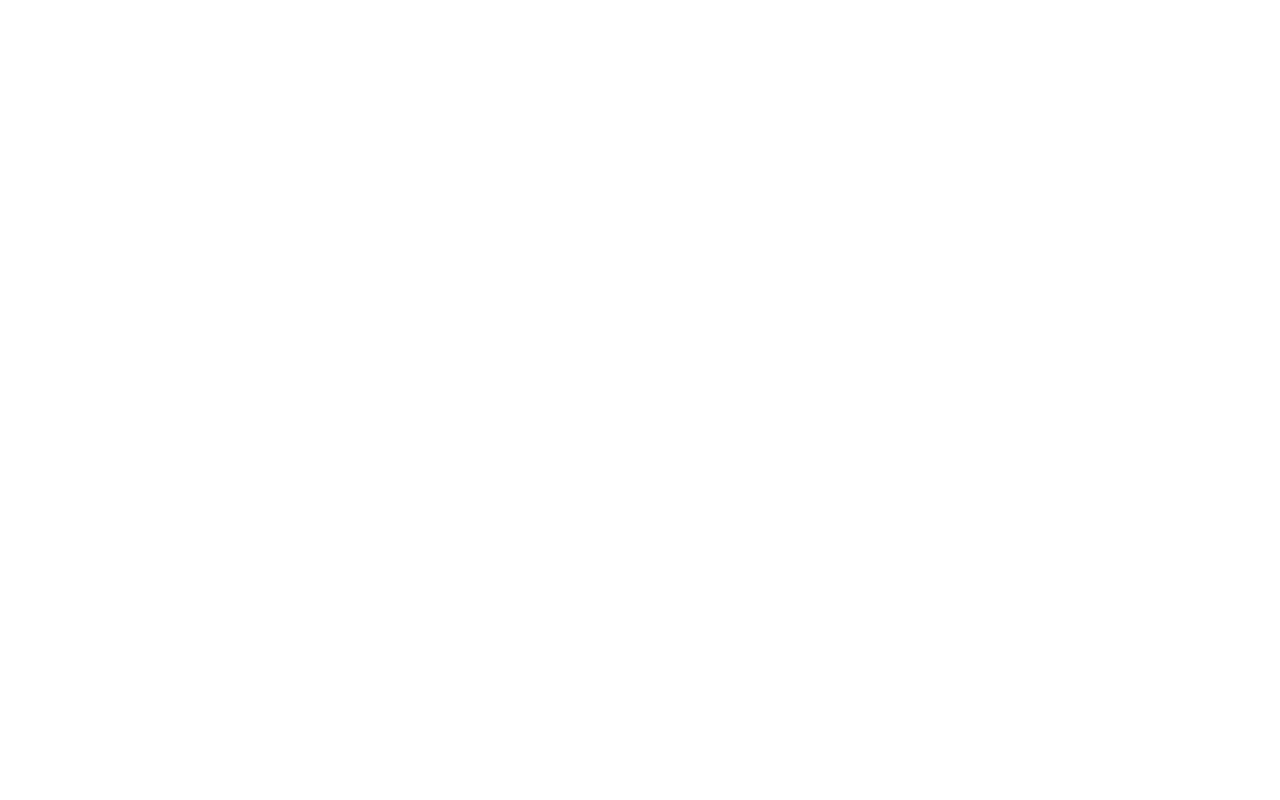
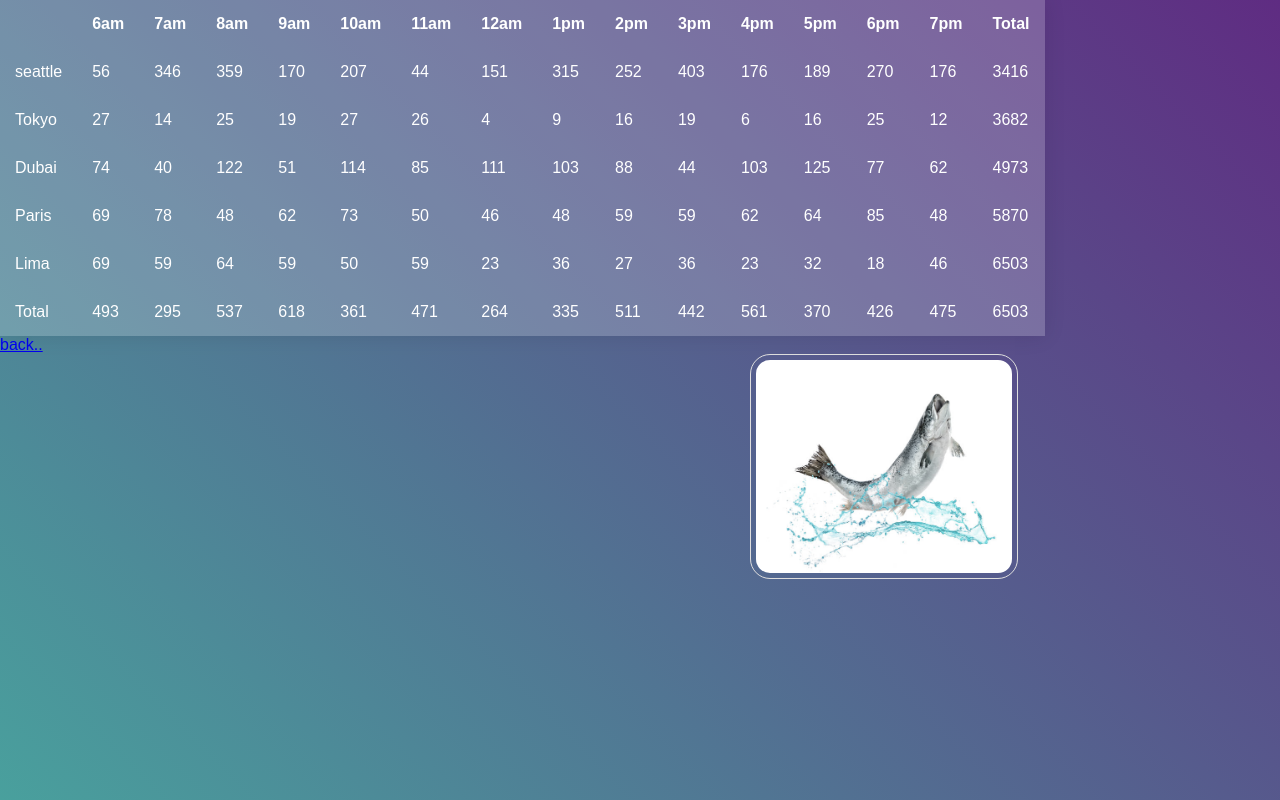
Before and after one commit to MURADALSHORMAN/SC_project, a plain HTML site: page sales.html in a window 1280 px wide. Drawn offline with Linux system fonts and the light colour scheme.

Commit message:
finished

```diff
--- a/css/style.css
+++ b/css/style.css
@@ -0,0 +1,84 @@
+body{
+    margin-top:50px;
+    margin-left: 50px;
+}
+img{
+    width: 20%;
+    border: 1px solid #ddd;
+    border-radius: 20px;
+    padding: 5px;
+    filter: grayscale(50%);
+    margin-left: 750px;
+    margin-right:auto;
+
+
+
+
+}
+
+
+html,
+body {
+	height: 100%;
+}
+
+body {
+	margin: 0;
+	background: linear-gradient(45deg, #49a09d, #5f2c82);
+	font-family: sans-serif;
+	font-weight: 100;
+}
+
+.container {
+	position: absolute;
+	top: 50%;
+	left: 50%;
+	transform: translate(-50%, -50%);
+}
+
+table {
+	width: 800px;
+	border-collapse: collapse;
+	overflow: hidden;
+	box-shadow: 0 0 20px rgba(0,0,0,0.1);
+}
+
+th,
+td {
+	padding: 15px;
+	background-color: rgba(255,255,255,0.2);
+	color: #fff;
+}
+
+th {
+	text-align: left;
+}
+
+thead {
+	th {
+		background-color: #55608f;
+	}
+}
+
+tbody {
+	tr {
+		&:hover {
+			background-color: rgba(255,255,255,0.3);
+		}
+	}
+	td {
+		position: relative;
+		&:hover {
+			&:before {
+				content: "";
+				position: absolute;
+				left: 0;
+				right: 0;
+				top: -9999px;
+				bottom: -9999px;
+				background-color: rgba(255,255,255,0.2);
+				z-index: -1;
+			}
+		}
+	}
+}
--- a/js/app.js
+++ b/js/app.js
@@ -1,7 +1,8 @@
 'use striect'
 let workingHours=['6am','7am','8am','9am','10am','11am','12am','1pm','2pm','3pm','4pm','5pm','6pm','7pm'];
-let totalPurhour=[];
+let totalPurhour=[0,0,0,0,0,0,0,0,0,0,0,0,0,0,0];
 let totalBranch=0;
+let y=0;
 function getRndnum(min, max) {
   return Math.floor(Math.random() * (max - min) ) + min;
 }
@@ -11,121 +12,155 @@ function Salmoncookies (namelocation,minCust,maxCust,avrage) {
   this.minmCust=minCust;
   this.maxmCust=maxCust;
   this.avrage=avrage;
-  this.coustmernumber=[];
-  this.purchascookies=[];
+  this.coustmernumber=[0];
+  this.purchascookies=[0];
+  // console.log(this.coustmernumber);
+  // console.log(this.purchascookies);
 
-
-
-//   this.getRndCusts = function(){
-//       for(let i=0;i<workingHours.length;i++){
-
-//     this.coustmernumber[i]=getRndnum(this.minCust,this.maxCust);
-
-//       }
-//     };
-
-//     this.purCookieshour = function(){
-
-//     for(let i=0;i<workingHours.length;i++){
-
-//       this.purchascookies[i]=(this.coustmernumber[i]*this.avrage).floor;
-//       totalBranch=totalBranch+this.purchascookies[i];
-//       totalPurhour[i]=totalPurhour[i]+this.purchascookies[i];
-
-//       }
-//     };
-
-//   this.render = function (){
-
-//   const table2El=document.getElementById('table1');
-//   const table3EL=document.createElement('table');
-//   table2El.appendChild(table3EL);
-//   const trEl=document.createElement('tr');
-//   table3EL.appendChild(trEl);
-
-// for(i=0;i<workingHours.length;i++){
-
-//   let thEl=document.createElement('th');
-//   trEl.appendChild(thEl);
-//   thEl.textContent= workingHours[i];
-// }
-
-
-//   const tr1El=document.createElement('tr');
-//   table3EL.appendChild(tr1El);
-// for( i=1;i<this.purchascookies.length;i++){
-
-//   let th1El=document.createElement('td');
-//   let j=i-1;
-//   tr1El.appendChild(td1El);
-//   td1El.textContent=this.purchascookies[i-1];
-// };
-
-
-// };
 };
 
 
 Salmoncookies.prototype.getRndCusts = function(min,max){
-  for(let i=0;i<workingHours.length;i++){
+  for(let i=0;i<=workingHours.length;i++){
 
 this.coustmernumber[i]=getRndnum(this.minmCust,this.maxmCust);
-
-  }
-};
-
-Salmoncookies.prototype.purCookieshour = function(){
-
-for(let i=0;i<workingHours.length;i++){
-
-  this.purchascookies[i]=(this.coustmernumber[i]*this.avrage).floor;
-  totalBranch=totalBranch+this.purchascookies[i];
-  totalPurhour[i]=totalPurhour[i]+this.purchascookies[i];
-
   }
 };
 
 
-this.render = function (){
+Salmoncookies.prototype.purCookieshour = function(){
 
-  const table2El=document.getElementById('table1');
-  const table3EL=document.createElement('table');
-  table2El.appendChild(table3EL);
-  const trEl=document.createElement('tr');
-  table3EL.appendChild(trEl);
+for(let i=0;i<=workingHours.length;i++){
 
-for(i=0;i<workingHours.length;i++){
+  this.purchascookies[i]=Math.floor((this.coustmernumber[i]*this.avrage));
+  totalBranch=totalBranch+this.purchascookies[i];
+  // totalPurhour[i]?totalPurhour[i]+=this.purchascookies[i]:totalPurhour[i]=this.purchascookies[i]
+  totalPurhour[i]+=this.purchascookies[i];
+console.log(totalBranch);
+console.log(totalPurhour[i]);
+console.log(this.purchascookies);
+  }
+};
 
-  let thEl=document.createElement('th');
-  trEl.appendChild(thEl);
-  thEl.textContent= workingHours[i];
-}
+  const SectionEl= document.getElementById('section');
+  const table=document.createElement('table');
+  SectionEl.appendChild(table);
+
+  /// contant of the table function
+Salmoncookies.prototype.render = function (){
 
 
-  const tr1El=document.createElement('tr');
-  table3EL.appendChild(tr1El);
-for( i=1;i<this.purchascookies.length;i++){
+  let tr1El=document.createElement('tr');
+  table.appendChild(tr1El);
+  for(let i=0;i<=this.purchascookies.length;i++){
+    if(i==0){
+      let tdEl=document.createElement('td');
+      tr1El.appendChild(tdEl);
+      tdEl.textContent=this.namelocation;
+    }
 
-  let th1El=document.createElement('td');
-  let j=i-1;
-  tr1El.appendChild(td1El);
-  td1El.textContent=this.purchascookies[i-1];
+   else if(i!==0 && i<this.purchascookies.length){
+  let tdEl=document.createElement('td');
+  tr1El.appendChild(tdEl);
+  tdEl.textContent=this.purchascookies[i];
+  }
+
+ else if(i==this.purchascookies.length){
+    let tdEl=document.createElement('td');
+  tr1El.appendChild(tdEl);
+  tdEl.textContent=totalBranch;
+  }
+  }
+
+};
+
+/// Header of the table function
+function hTblet ()
+{
+   let trEl=document.createElement('tr');
+    table.appendChild(trEl);
+
+    for(let i=0;i<= workingHours.length+1 ;i++){
+
+    if(i==0){
+      let thEl=document.createElement('th');
+    trEl.appendChild(thEl);
+    thEl.textContent='';
+    }
+    else if(i!==0 && i<=workingHours.length){
+      let thEl=document.createElement('th');
+    trEl.appendChild(thEl);
+    thEl.textContent=workingHours[i-1];
+    }
+    else if (i==workingHours.length+1){
+    let thEl=document.createElement('th');
+    trEl.appendChild(thEl);
+    thEl.textContent='Total';
+   }
+
+    }
+};
+
+/// total of the table function
+
+ function Fotable(){
+
+  let tr1El=document.createElement('tr');
+  table.appendChild(tr1El);
+  for(let i=0;i<=totalPurhour.length+1;i++){
+    if(i==0){
+      let tdEl=document.createElement('td');
+      tr1El.appendChild(tdEl);
+      tdEl.textContent='Total';
+    }
+
+   else if(i!==0 && i<totalPurhour.length){
+
+  let tdEl=document.createElement('td');
+  tr1El.appendChild(tdEl);
+  tdEl.textContent=totalPurhour[i-1];
+  }
+
+
+  else if(i==totalPurhour.length+1){
+
+    for(let j=0;j<totalPurhour.length;j++){
+       y +=totalPurhour[j];
+    }
+    let tdEl=document.createElement('td');
+  tr1El.appendChild(tdEl);
+  tdEl.textContent=y;
+
+  }
+  // console.log(totalPurhour);
+  }
 };
 
 
-};
-
-// const seattle =new Salmoncookies('seattle',3,65,6.3)
-// seattle.getRndCusts();
-// seattle.purCookieshour();
-// this.render();
-// console.log(new Salmoncookies('seattle',3,65,6.3));
-// console.log( seattle.getRndCusts());
-
-///////////////////////////////////////////////////////////////////////////////////////////
-
+hTblet();
 const seattle = new Salmoncookies('seattle',3,65,6.3);
 seattle.getRndCusts();
 seattle.purCookieshour();
-console.log(new Salmoncookies('seattle',3,65,6.3));
-// seattle.render();
+seattle.render();
+
+const Tokyo = new Salmoncookies('Tokyo',3,24,1.2);
+Tokyo.getRndCusts();
+Tokyo.purCookieshour();
+Tokyo.render();
+
+const Dubai = new Salmoncookies('Dubai',11,38,3.7);
+Dubai.getRndCusts();
+Dubai.purCookieshour();
+Dubai.render();
+
+const Paris = new Salmoncookies('Paris',20,38,2.3);
+Paris.getRndCusts();
+Paris.purCookieshour();
+Paris.render();
+
+const Lima = new Salmoncookies('Lima',2,16,4.6);
+Lima.getRndCusts();
+Lima.purCookieshour();
+Lima.render();
+
+Fotable();
--- a/sales.html
+++ b/sales.html
@@ -2,64 +2,23 @@
 <html lang="en">
 
 <head>
-    <meta charset="UTF-8">
-    <meta http-equiv="X-UA-Compatible" content="IE=edge">
-    <meta name="viewport" content="width=device-width, initial-scale=1.0">
+   <link rel="stylesheet" href="./css/style.css">
     <title>sales</title>
-    <script src="./js/app.js"></script>
+
 </head>
 
 <body>
-    <main>
-        <section id="table1"></section>
-        <!-- <p></p>
-        <table>
-            <tr>
+    <div>
+    <main id="section">
 
-            </tr>
-            <tr>
-                <th></th>
-                <th></th>
-                <th></th>
-                <th></th>
-                <th></th>
-                <th></th>
-                <th></th>
-                <th></th>
-                <th></th>
-                <th></th>
-                <th></th>
-                <th></th>
-                <th></th>
-                <th></th>
-                <th></th>
-                <th></th>
-            </tr>
-            <tr>
-                <td></td>
-                <td></td>
-                <td></td>
-                <td></td>
-                <td></td>
-                <td></td>
-                <td></td>
-                <td></td>
-                <td></td>
-                <td></td>
-                <td></td>
-                <td></td>
-                <td></td>
-                <td></td>
-                <td></td>
-                <td></td>
-            </tr>
+    </main>
+</div>
+<div>
+    <a href="./index.html">back..</a>
+   </div>
+   <img src="./images/istockphoto-682255072-612x612.jpg" alt="">
 
-            <tr></tr>
-            <tr></tr>
-            <tr></tr>
-            <tr></tr> -->
-        </table>
-    </main>
+<script src="./js/app.js"></script>
 </body>
 
 </html>
```
Also changed, not shown: index.html (+7 -4 lines), images/istockphoto-682255072-612x612.jpg (added), images/salmon main.png (added).
